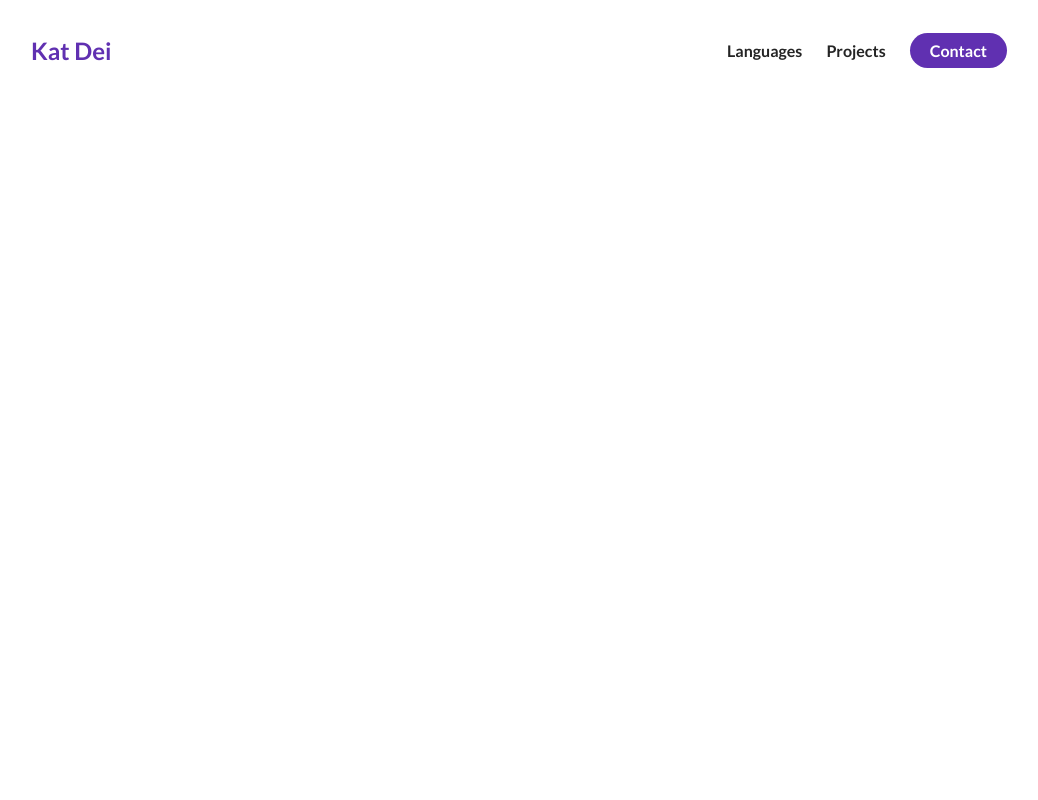
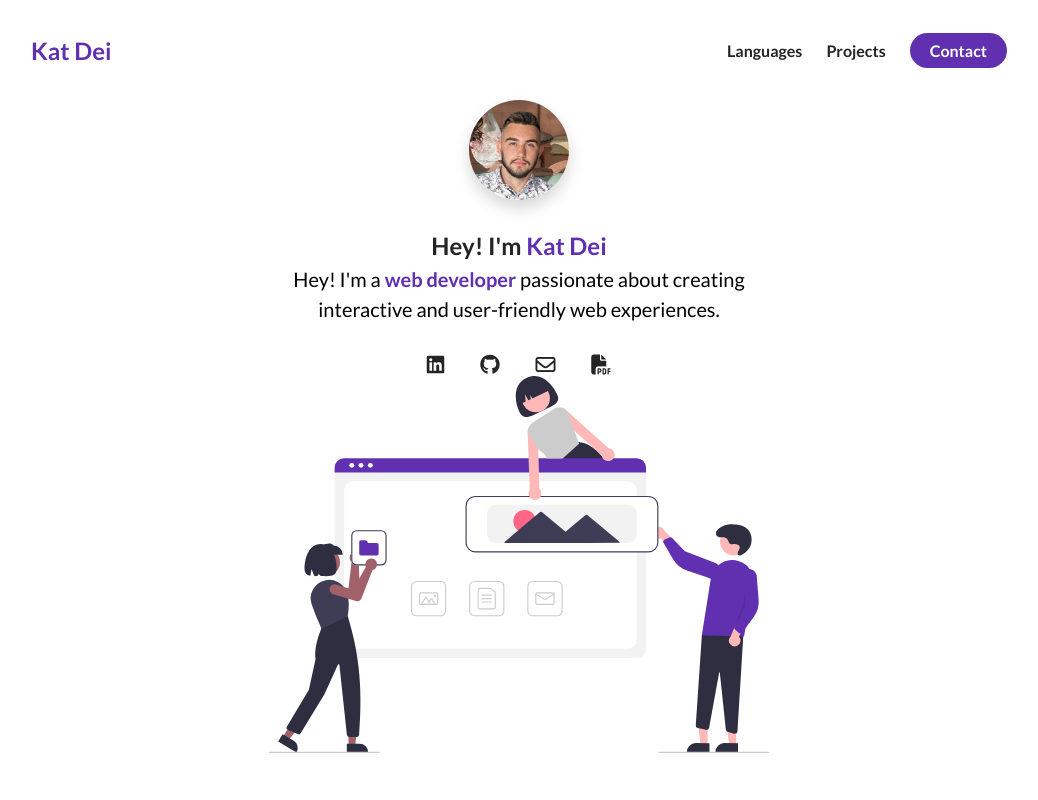
Before and after one commit to kadeierlein-afk/tutoria-eportfolio, a plain HTML site: page index.html in a window 1280 px wide. Shown: the whole page, without its empty margins (121-1159 px from the left). Drawn offline with Linux system fonts and the light colour scheme.

Commit message:
about me section

```diff
--- a/index.html
+++ b/index.html
@@ -5,6 +5,7 @@
     <meta name="viewport" content="width=device-width, initial-scale=1.0">
     <title>Kat Dei</title>
     <link rel="stylesheet" href="styles.css">
+    <script src="https://kit.fontawesome.com/41006399cb.js" crossorigin="anonymous"></script>
 </head>
 <body>
     <section id="about-me">
@@ -33,6 +34,36 @@
         </li>
 
 </nav>
-    </section>
+<div class="flex flex-1">
+    <div class="about-me__info row">
+        <div class="about-me__info--container">
+            <figure class="about-me__picture--mask">
+                <img src="./assets/me.jpeg" class="about-me__picture" alt="Picture of me">
+             </figure>
+             <h1 class="about-me__info-tittle">
+                Hey! I'm <span class="text--purple"> Kat Dei </span>
+             </h1>
+             <p class="about-me__info--para">
+                Hey! I'm a <strong class="text--purple">web developer</strong> passionate about creating interactive and user-friendly web experiences.
+             </p>
+<div class="about-me__links">
+    <a href="" class="about-me__link">
+         <i class="fa-brands fa-linkedin"></i>
+    </a>
+    <a href="#" class="about-me__link">
+        <i class="fa-brands fa-github"></i>
+    </a>
+    <a href="" class="about-me__link">
+        <i class="fa-regular fa-envelope"></i>
+    </a>
+    <a href="" class="about-me__link">
+        <i class="fa-solid fa-file-pdf"></i>
+    </a>
+</div>
+  <figure class="about-me__img--container">
+    <img src="./assets/undraw_websites.svg" class="about-me__img" alt="Illustration of websites">
+  </figure>
+
+</section>
 </body>
 </html>
--- a/styles.css
+++ b/styles.css
@@ -20,6 +20,24 @@ p {
 
 li {
     list-style: none;
+}
+
+.flex {
+    display: flex;
+}
+
+.flex-1 {
+    flex: 1;
+}
+
+.row {
+    width: 100%;
+    max-width: 800px;
+    margin: 0 auto;
+}
+
+.text--purple {
+    color: #6030b1;
 }
 
 /* Navigation bar */
@@ -63,3 +81,71 @@ nav {
     margin: 0 12px;
     font-weight: bold;
 }
+
+/* About Me Section */
+
+#about-me {
+    min-height: 100vh;
+    display: flex;
+    flex-direction: column;
+}
+
+.about-me__info{
+    display: flex;
+    flex-direction: column;
+    align-items: center;
+}
+.about-me__info--container {
+    display: flex;
+    flex-direction: column;
+    align-items: center;
+    max-width: 500px;
+    margin: 0 auto;
+    text-align: center;
+}
+
+
+.about-me__picture--mask {
+    width: 100px;
+    height: 100px;
+    overflow: hidden;
+    border-radius: 50%;
+    box-shadow: 0 8px 16px rgba(0, 0, 0, 0.16);
+    margin-bottom: 28px;
+}
+
+.about-me__picture {
+    width: 100%;
+
+    /* Improving my own picture */
+    transform: scale(1.5);
+    padding-top: 8px;
+
+}
+
+.about-me__info--tittle {
+    margin-bottom: 16px;
+}
+
+.about-me__info--para {
+    font-size: 20px;
+    margin-bottom: 28px;
+}
+
+.about-me__link {
+    font-size: 20px;
+    color: #242424;
+    text-decoration: none;
+    padding: 0 16px;
+}
+
+.about-me__img--container {
+    flex: 1;
+    display: flex;
+    justify-content: center;
+    align-items: center;
+}
+
+.about-me__img {
+    width: 100%;
+}
```
Also changed, not shown: assets/chat.png (added), assets/dashboard.png (added), assets/logo.svg (added), assets/loopit.png (added), assets/me.jpeg (added), assets/undraw_websites.svg (added), 2 other files.
